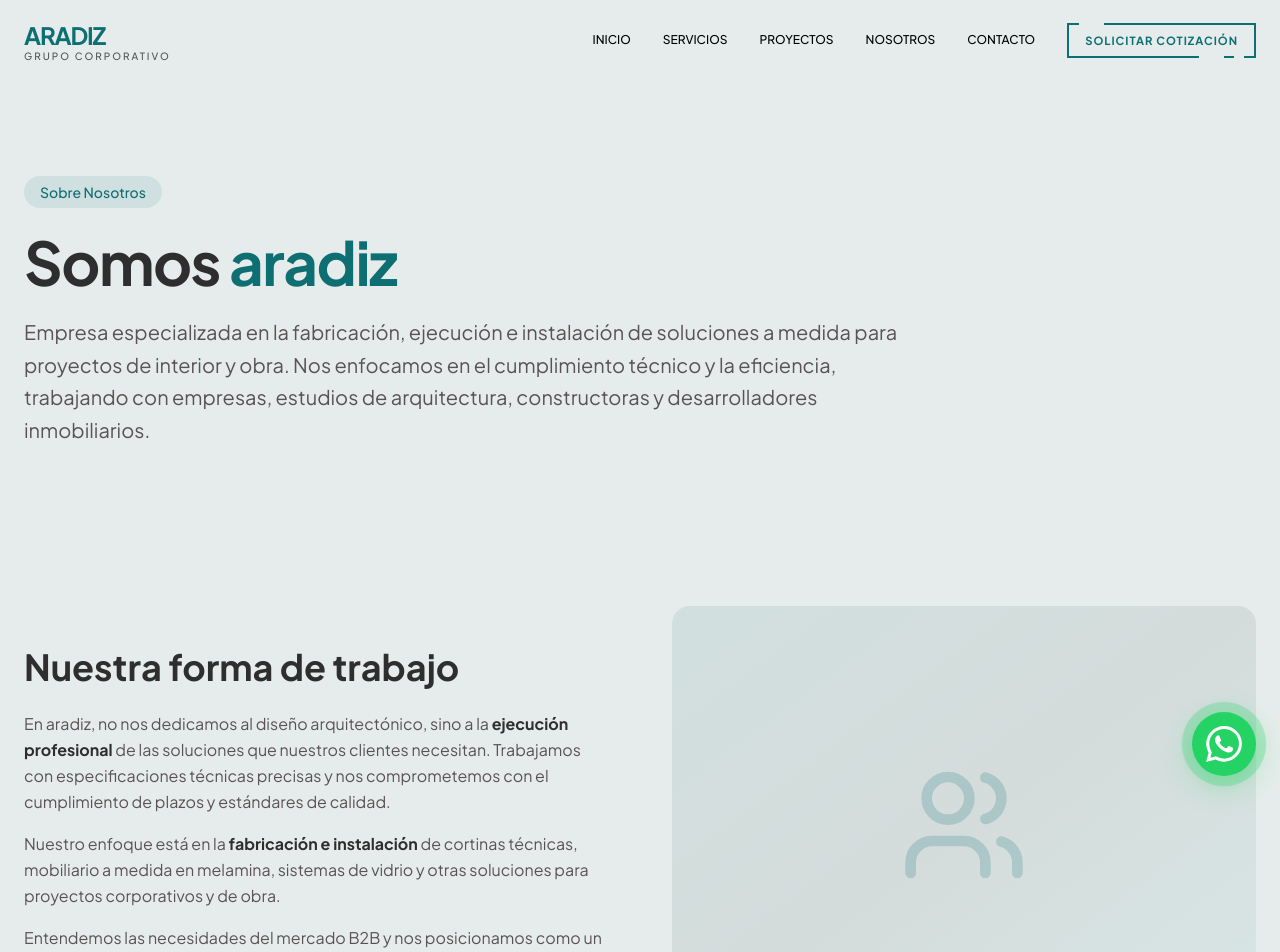
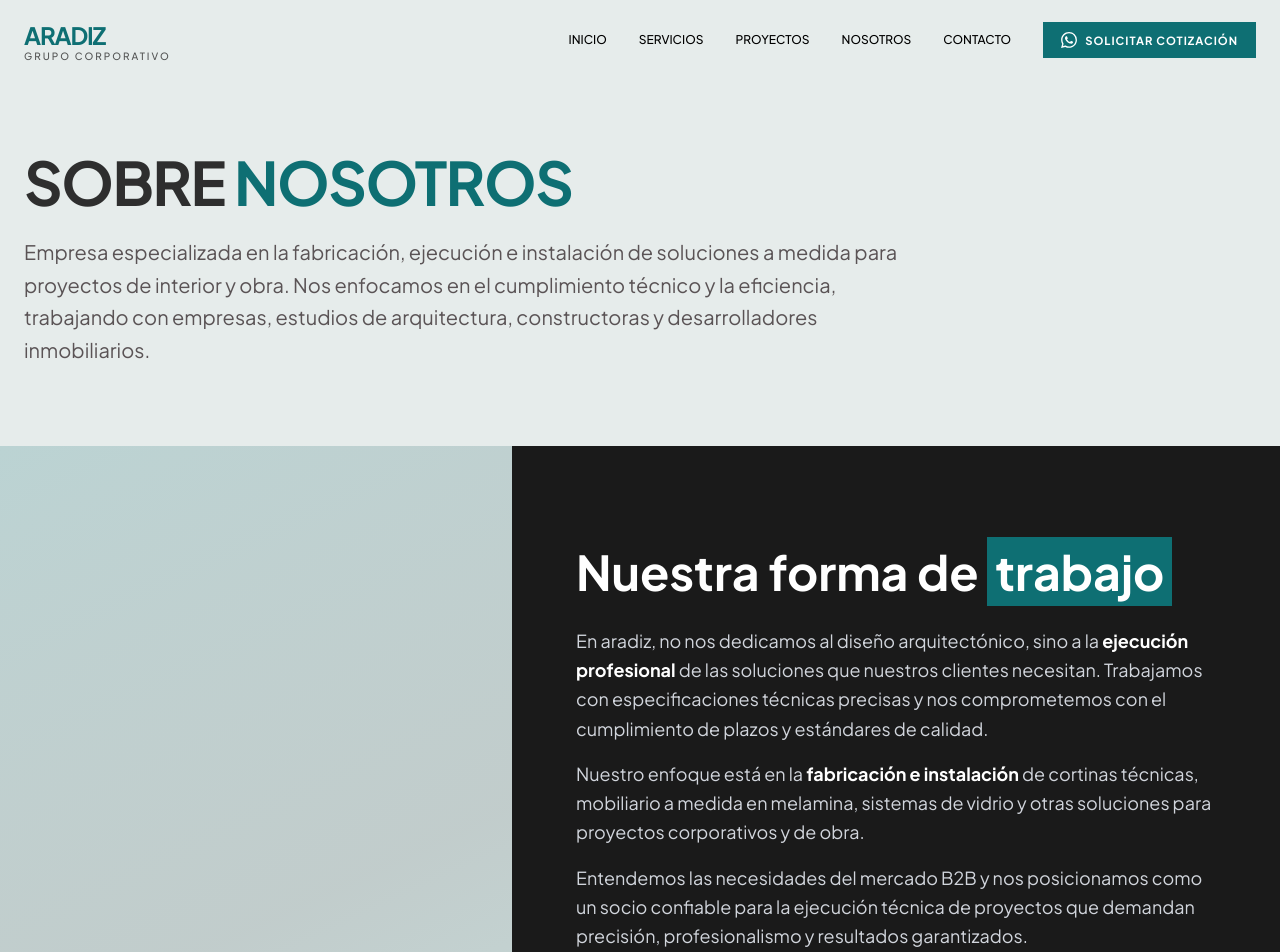
Before and after one commit to jackaranaram/aradiz, a Next.js app: page /nosotros in a window 1280 px wide. Shown: the top 952 px of the page. Built offline with nearby package versions, Linux system fonts and the light colour scheme.

Commit message:
feat: update foundational UI components like navbar, WhatsApp button, and sections.

```diff
--- a/src/app/contacto/page.tsx
+++ b/src/app/contacto/page.tsx
@@ -115,7 +115,7 @@
                         <span className="inline-block px-4 py-1.5 mb-6 text-sm font-medium text-primary bg-primary/10 rounded-full">
                             Contacto
                         </span>
-                        <h1 className="text-4xl md:text-5xl lg:text-6xl font-bold tracking-tight text-foreground mb-6">
+                        <h1 className="text-4xl md:text-5xl lg:text-6xl font-bold tracking-tight text-foreground mb-6 uppercase">
                             Conversemos sobre tu{" "}
                             <span className="text-primary">proyecto</span>
                         </h1>
--- a/src/app/globals.css
+++ b/src/app/globals.css
@@ -137,7 +137,7 @@
   }
 
   body {
-    @apply bg-background text-foreground;
+    @apply bg-background text-foreground overflow-x-hidden;
   }
 }
 
--- a/src/app/nosotros/page.tsx
+++ b/src/app/nosotros/page.tsx
@@ -51,14 +51,12 @@
     return (
         <>
             {/* Hero Section */}
-            <section className="relative py-16 bg-background mt-28">
+            <section className="relative py-20 bg-background mt-18">
                 <div className="container mx-auto px-4 md:px-6">
                     <div className="max-w-4xl">
-                        <span className="inline-block px-4 py-1.5 mb-6 text-sm font-medium text-primary bg-primary/10 rounded-full">
-                            Sobre Nosotros
-                        </span>
-                        <h1 className="text-4xl md:text-5xl lg:text-6xl font-bold tracking-tight text-foreground mb-6">
-                            Somos <span className="text-primary">aradiz</span>
+
+                        <h1 className="text-4xl md:text-5xl lg:text-6xl font-bold tracking-tight text-foreground mb-6 uppercase">
+                            Sobre <span className="text-primary">nosotros</span>
                         </h1>
                         <p className="text-lg md:text-xl text-muted-foreground leading-relaxed">
                             Empresa especializada en la fabricación, ejecución e instalación
@@ -67,28 +65,40 @@
                             con empresas, estudios de arquitectura, constructoras y
                             desarrolladores inmobiliarios.
                         </p>
+
                     </div>
                 </div>
             </section>
 
             {/* Mission Section */}
-            <section className="py-16 md:py-24">
-                <div className="container mx-auto px-4 md:px-6">
-                    <div className="grid lg:grid-cols-2 gap-12 lg:gap-16 items-center">
-                        <div>
-                            <h2 className="text-3xl md:text-4xl font-bold text-foreground mb-6">
-                                Nuestra forma de trabajo
+            <section className=" w-full">
+                <div className="relative w-full">
+                    {/* Image Side - Takes left portion */}
+                    <div className="relative h-[500px] md:h-[600px] w-full">
+                        <div className="absolute inset-0 bg-linear-to-br from-primary/20 via-secondary/20 to-accent/20">
+                            {/* Placeholder - Replace with actual image */}
+                            <div className="w-full h-full flex items-center justify-center">
+                                <Users className="w-32 h-32 text-primary/30" />
+                            </div>
+                        </div>
+
+                        {/* Content Panel - Overlays on right side */}
+                        <div className="absolute top-0 right-0 w-full md:w-[65%] lg:w-[60%] h-full bg-[#1a1a1a] text-white p-8 md:p-12 lg:p-16 flex flex-col justify-center md:translate-x-0">
+                            <div className="max-w-2xl">
+                                <h2 className="text-3xl md:text-4xl lg:text-5xl font-bold mb-6 leading-tight">
+                                    Nuestra forma de <span className="bg-primary text-white px-2 py-1">trabajo</span>
                                 </h2>
-                            <div className="space-y-4 text-muted-foreground leading-relaxed">
+
+                                <div className="space-y-4 text-base md:text-lg text-gray-300 leading-relaxed">
                                     <p>
                                         En aradiz, no nos dedicamos al diseño arquitectónico, sino a
-                                    la <strong className="text-foreground">ejecución profesional</strong> de las soluciones que
+                                        la <strong className="text-white">ejecución profesional</strong> de las soluciones que
                                         nuestros clientes necesitan. Trabajamos con especificaciones
                                         técnicas precisas y nos comprometemos con el cumplimiento de
                                         plazos y estándares de calidad.
                                     </p>
                                     <p>
-                                    Nuestro enfoque está en la <strong className="text-foreground">fabricación e instalación</strong> de
+                                        Nuestro enfoque está en la <strong className="text-white">fabricación e instalación</strong> de
                                         cortinas técnicas, mobiliario a medida en melamina, sistemas
                                         de vidrio y otras soluciones para proyectos corporativos y de
                                         obra.
@@ -100,12 +110,6 @@
                                         y resultados garantizados.
                                     </p>
                                 </div>
-                        </div>
-
-                        {/* Image Placeholder */}
-                        <div className="relative aspect-[4/3] rounded-2xl overflow-hidden bg-linear-to-br from-primary/10 via-secondary/10 to-accent/10">
-                            <div className="absolute inset-0 flex items-center justify-center">
-                                <Users className="w-32 h-32 text-primary/20" />
                             </div>
                         </div>
                     </div>
--- a/src/app/proyectos/page.tsx
+++ b/src/app/proyectos/page.tsx
@@ -95,22 +95,23 @@
             <section className="relative py-16 bg-background mt-28">
                 <div className="container mx-auto px-4 md:px-6">
                     <div className="max-w-3xl">
-                        <span className="inline-block px-4 py-1.5 mb-6 text-sm font-medium text-primary bg-primary/10 rounded-full">
-                            Nuestros Proyectos
-                        </span>
-                        <h1 className="text-4xl md:text-5xl lg:text-6xl font-bold tracking-tight text-foreground mb-6">
+
+                        <h1 className="text-4xl md:text-5xl lg:text-6xl font-bold tracking-tight text-foreground mb-6 uppercase">
                             Proyectos destacados para el <span className="text-primary">sector corporativo e inmobiliario.</span>
                         </h1>
                         <p className="text-lg md:text-xl text-muted-foreground">
                             Desde oficinas corporativas hasta espacios comerciales, cada proyecto refleja nuestro compromiso con la calidad, el diseño y la funcionalidad.
                         </p>
+                        <span className="inline-block px-2 py-1.5 mb-2 text-sm font-medium text-primary-foreground bg-secondary/20 uppercase mt-6">
+                            Nuestros Proyectos
+                        </span>
                     </div>
                 </div>
             </section>
 
             {/* Projects Grid - Bento Style */}
             <section className="py-16 md:py-24">
-                <div className="container mx-auto px-4 md:px-6">
+                <div className="w-full mx-auto px-4 md:px-6">
                     <div className="grid grid-cols-1 md:grid-cols-4 auto-rows-[300px] gap-4">
                         {allProjects.map((project, index) => {
                             // Define custom spans for Bento Grid
--- a/src/app/servicios/page.tsx
+++ b/src/app/servicios/page.tsx
@@ -93,7 +93,7 @@
                         <span className="inline-block px-4 py-1.5 mb-6 text-sm font-medium text-primary bg-primary/10 rounded-full">
                             Nuestros Servicios
                         </span>
-                        <h1 className="text-4xl md:text-5xl lg:text-6xl font-bold tracking-tight text-foreground mb-6">
+                        <h1 className="text-4xl md:text-5xl lg:text-6xl font-bold tracking-tight text-foreground mb-6 uppercase">
                             Soluciones profesionales para proyectos de{" "}
                             <span className="text-primary">interior y obra</span>
                         </h1>
--- a/src/components/layouts/navbar.tsx
+++ b/src/components/layouts/navbar.tsx
@@ -1,7 +1,7 @@
 "use client";
 
 import Link from "next/link";
-import { useState } from "react";
+import { useState, useEffect } from "react";
 import { Menu, X } from "lucide-react";
 import { siteConfig } from "@/config/site";
 import { Button } from "@/components/ui/button";
@@ -10,10 +10,30 @@
 
 export function Navbar() {
     const [isOpen, setIsOpen] = useState(false);
+    const [isScrolled, setIsScrolled] = useState(false);
+
+    useEffect(() => {
+        const handleScroll = () => {
+            if (window.scrollY > 20) {
+                setIsScrolled(true);
+            } else {
+                setIsScrolled(false);
+            }
+        };
+
+        window.addEventListener("scroll", handleScroll);
+        return () => window.removeEventListener("scroll", handleScroll);
+    }, []);
 
     return (
-        <header className="fixed top-0 z-50 w-full bg-transparent supports-backdrop-filter:bg-transparent">
-            <nav className="container mx-auto flex h-20 items-center justify-between px-4 md:px-6">
+        <header
+            className={`fixed top-0 z-50 w-full transition-all duration-300 ${isScrolled
+                ? "bg-background/95 backdrop-blur-md border-b border-border/5 shadow-sm"
+                : "bg-transparent"
+                }`}
+        >
+            <nav className={`container mx-auto flex transition-all duration-300 items-center justify-between px-4 md:px-6 ${isScrolled ? "h-16" : "h-20"
+                }`}>
                 {/* Logo */}
                 <Link href="/" className="flex flex-col leading-none">
                     <span className="text-2xl font-bold tracking-tighter text-primary uppercase">
@@ -35,8 +55,18 @@
                             {item.name}
                         </Link>
                     ))}
-                    <FancyButton asChild variant="primary" size="sm">
-                        <Link href="/contacto">Solicitar Cotización</Link>
+                    <FancyButton asChild variant="secondary" size="sm" showKeys={false}>
+                        <Link href="/contacto" className="flex items-center gap-2">
+                            <svg
+                                viewBox="0 0 24 24"
+                                fill="currentColor"
+                                className="h-4 w-4"
+                                xmlns="http://www.w3.org/2000/svg"
+                            >
+                                <path d="M17.472 14.382c-.297-.149-1.758-.867-2.03-.967-.273-.099-.471-.148-.67.15-.197.297-.767.966-.94 1.164-.173.199-.347.223-.644.075-.297-.15-1.255-.463-2.39-1.475-.883-.788-1.48-1.761-1.653-2.059-.173-.297-.018-.458.13-.606.134-.133.298-.347.446-.52.149-.174.198-.298.298-.497.099-.198.05-.371-.025-.52-.075-.149-.669-1.612-.916-2.207-.242-.579-.487-.5-.669-.51-.173-.008-.371-.01-.57-.01-.198 0-.52.074-.792.372-.272.297-1.04 1.016-1.04 2.479 0 1.462 1.065 2.875 1.213 3.074.149.198 2.096 3.2 5.077 4.487.709.306 1.262.489 1.694.625.712.227 1.36.195 1.871.118.571-.085 1.758-.719 2.006-1.413.248-.694.248-1.289.173-1.413-.074-.124-.272-.198-.57-.347m-5.421 7.403h-.004a9.87 9.87 0 01-5.031-1.378l-.361-.214-3.741.982.998-3.648-.235-.374a9.86 9.86 0 01-1.51-5.26c.001-5.45 4.436-9.884 9.888-9.884 2.64 0 5.122 1.03 6.988 2.898a9.825 9.825 0 012.893 6.994c-.003 5.45-4.437 9.884-9.885 9.884m8.413-18.297A11.815 11.815 0 0012.05 0C5.495 0 .16 5.335.157 11.892c0 2.096.547 4.142 1.588 5.945L.057 24l6.305-1.654a11.882 11.882 0 005.683 1.448h.005c6.554 0 11.89-5.335 11.893-11.893a11.821 11.821 0 00-3.48-8.413z" />
+                            </svg>
+                            Solicitar Cotización
+                        </Link>
                     </FancyButton>
                 </div>
 
@@ -71,7 +101,15 @@
                                 ))}
                             </nav>
                             <Button asChild className="mt-4">
-                                <Link href="/contacto" onClick={() => setIsOpen(false)}>
+                                <Link href="/contacto" onClick={() => setIsOpen(false)} className="flex items-center justify-center gap-2">
+                                    <svg
+                                        viewBox="0 0 24 24"
+                                        fill="currentColor"
+                                        className="h-5 w-5"
+                                        xmlns="http://www.w3.org/2000/svg"
+                                    >
+                                        <path d="M17.472 14.382c-.297-.149-1.758-.867-2.03-.967-.273-.099-.471-.148-.67.15-.197.297-.767.966-.94 1.164-.173.199-.347.223-.644.075-.297-.15-1.255-.463-2.39-1.475-.883-.788-1.48-1.761-1.653-2.059-.173-.297-.018-.458.13-.606.134-.133.298-.347.446-.52.149-.174.198-.298.298-.497.099-.198.05-.371-.025-.52-.075-.149-.669-1.612-.916-2.207-.242-.579-.487-.5-.669-.51-.173-.008-.371-.01-.57-.01-.198 0-.52.074-.792.372-.272.297-1.04 1.016-1.04 2.479 0 1.462 1.065 2.875 1.213 3.074.149.198 2.096 3.2 5.077 4.487.709.306 1.262.489 1.694.625.712.227 1.36.195 1.871.118.571-.085 1.758-.719 2.006-1.413.248-.694.248-1.289.173-1.413-.074-.124-.272-.198-.57-.347m-5.421 7.403h-.004a9.87 9.87 0 01-5.031-1.378l-.361-.214-3.741.982.998-3.648-.235-.374a9.86 9.86 0 01-1.51-5.26c.001-5.45 4.436-9.884 9.888-9.884 2.64 0 5.122 1.03 6.988 2.898a9.825 9.825 0 012.893 6.994c-.003 5.45-4.437 9.884-9.885 9.884m8.413-18.297A11.815 11.815 0 0012.05 0C5.495 0 .16 5.335.157 11.892c0 2.096.547 4.142 1.588 5.945L.057 24l6.305-1.654a11.882 11.882 0 005.683 1.448h.005c6.554 0 11.89-5.335 11.893-11.893a11.821 11.821 0 00-3.48-8.413z" />
+                                    </svg>
                                     Solicitar Cotización
                                 </Link>
                             </Button>
--- a/src/components/layouts/whatsapp-button.tsx
+++ b/src/components/layouts/whatsapp-button.tsx
@@ -2,20 +2,44 @@
 
 import { motion, AnimatePresence } from "framer-motion";
 import { siteConfig } from "@/config/site";
-import { useState } from "react";
+import { useState, useEffect } from "react";
 
 export function WhatsAppButton() {
     const [isHovered, setIsHovered] = useState(false);
+    const [isVisible, setIsVisible] = useState(false);
+
+    useEffect(() => {
+        const toggleVisibility = () => {
+            if (window.scrollY > 300) {
+                setIsVisible(true);
+            } else {
+                setIsVisible(false);
+            }
+        };
+
+        window.addEventListener("scroll", toggleVisibility);
+        return () => window.removeEventListener("scroll", toggleVisibility);
+    }, []);
 
     const whatsappUrl = `https://wa.me/${siteConfig.contact.whatsapp}?text=${encodeURIComponent(
         siteConfig.contact.whatsappMessage
     )}`;
 
     return (
-        <div
+        <AnimatePresence>
+            {isVisible && (
+                <motion.div
                     className="fixed bottom-6 right-6 z-50 flex items-center"
                     onMouseEnter={() => setIsHovered(true)}
                     onMouseLeave={() => setIsHovered(false)}
+                    initial={{ scale: 0, opacity: 0, y: 20 }}
+                    animate={{ scale: 1, opacity: 1, y: 0 }}
+                    exit={{ scale: 0, opacity: 0, y: 20 }}
+                    transition={{
+                        type: "spring",
+                        stiffness: 260,
+                        damping: 20
+                    }}
                 >
                     <AnimatePresence>
                         {isHovered && (
@@ -35,14 +59,6 @@
                         target="_blank"
                         rel="noopener noreferrer"
                         className="relative flex items-center justify-center w-16 h-16 rounded-full bg-[#25D366] text-white shadow-[0_8px_30px_rgb(37,211,102,0.4)] hover:shadow-[0_8px_30px_rgb(37,211,102,0.6)] transition-shadow overflow-visible"
-                initial={{ scale: 0, opacity: 0 }}
-                animate={{ scale: 1, opacity: 1 }}
-                transition={{
-                    type: "spring",
-                    stiffness: 260,
-                    damping: 20,
-                    delay: 1
-                }}
                         whileHover={{ scale: 1.1 }}
                         whileTap={{ scale: 0.9 }}
                         aria-label="Contactar por WhatsApp"
@@ -60,6 +76,8 @@
                         {/* Pulse animation - refined */}
                         <span className="absolute inset-0 rounded-full bg-[#25D366] opacity-40 animate-ping" />
                     </motion.a>
-        </div>
+                </motion.div>
+            )}
+        </AnimatePresence>
     );
 }
--- a/src/components/shared/buttons/fancy-button.tsx
+++ b/src/components/shared/buttons/fancy-button.tsx
@@ -11,6 +11,7 @@
                 primary: "border-primary text-primary hover:bg-primary hover:text-white",
                 dark: "border-black text-black hover:bg-black hover:text-white",
                 light: "border-white text-white hover:bg-white hover:text-black",
+                secondary: "border-primary text-white bg-primary hover:bg-transparent hover:text-primary",
             },
             size: {
                 default: "px-6 py-3 text-[11px]",
```
Also changed, not shown: src/components/sections/about-section.tsx (+23 -38 lines), src/components/sections/hero-section.tsx (+10 -10 lines). Lines whose indentation alone changed are shown as unchanged.
